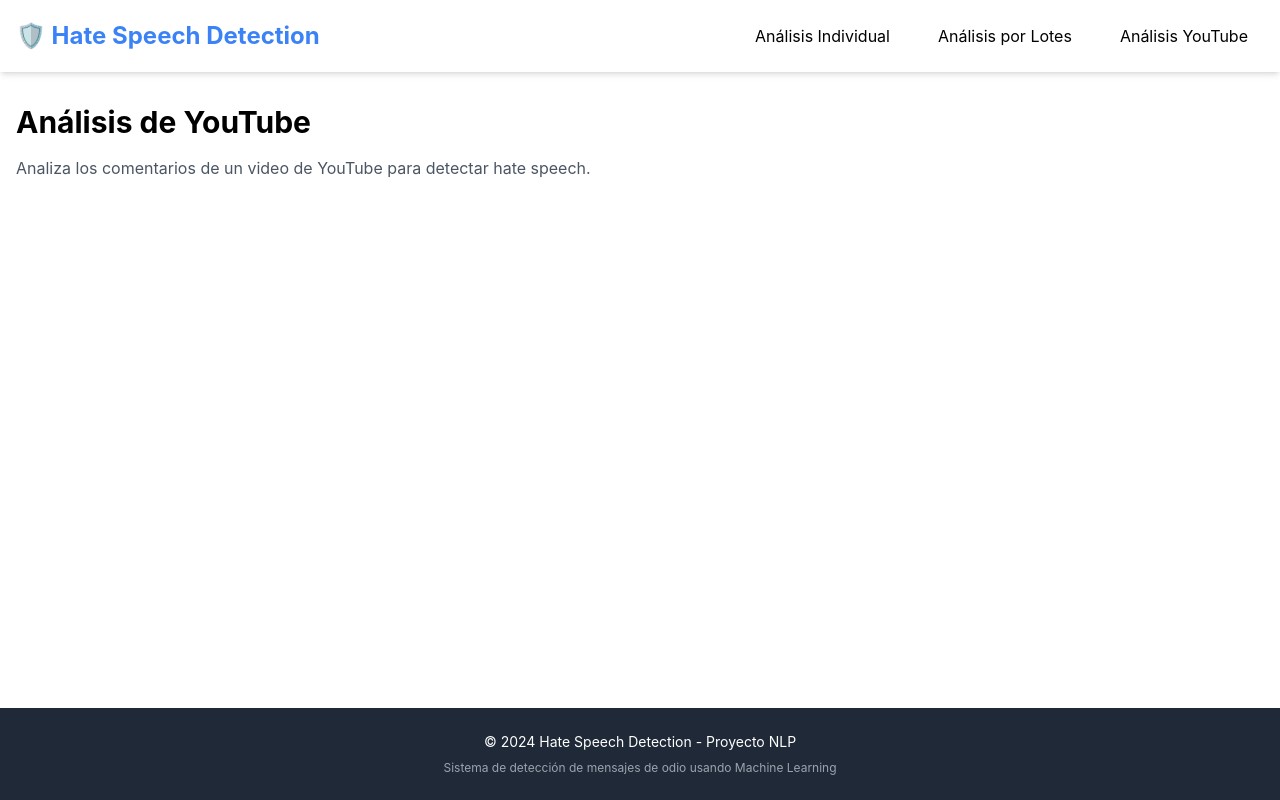
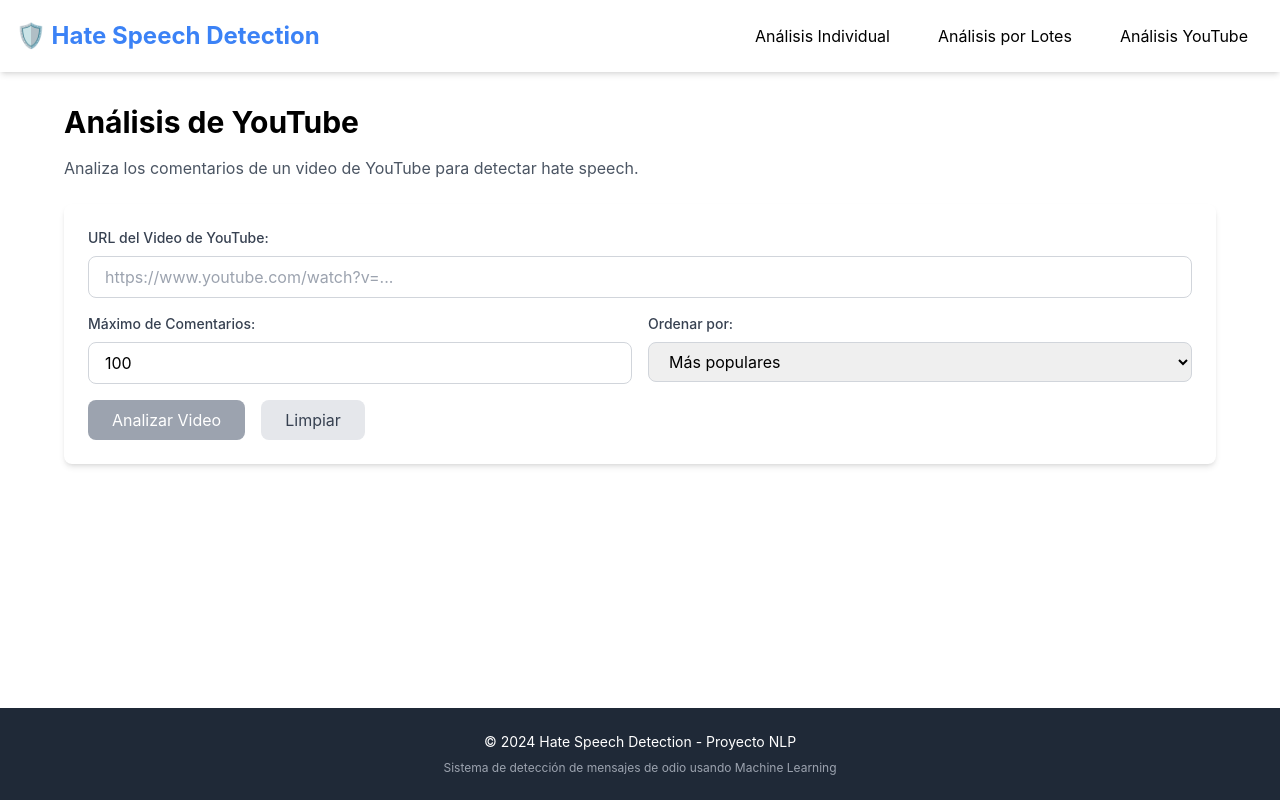
Before and after one commit to Bootcamp-IA-P5/projectX_NLP_Barbara_Sanchez, a React (Vite) app in the folder frontend/: page /youtube in a window 1280 px wide. Built offline with nearby package versions, Linux system fonts and the light colour scheme.

Commit message:
feat: implement YouTube video analysis page with comment filtering and statistics

```diff
--- a/frontend/src/pages/YouTubePage.jsx
+++ b/frontend/src/pages/YouTubePage.jsx
@@ -1,11 +1,259 @@
+import { useState } from 'react';
+import { analyzeYouTube } from '../services/api';
+
 function YouTubePage() {
+  const [videoUrl, setVideoUrl] = useState('');
+  const [maxComments, setMaxComments] = useState(100);
+  const [sortBy, setSortBy] = useState('top');
+  const [loading, setLoading] = useState(false);
+  const [result, setResult] = useState(null);
+  const [error, setError] = useState(null);
+  const [filter, setFilter] = useState('all'); // 'all', 'toxic', 'not-toxic'
+
+  const handleAnalyze = async () => {
+    if (!videoUrl.trim()) {
+      setError('Por favor, ingresa una URL de YouTube');
+      return;
+    }
+
+    // Validar que sea una URL de YouTube
+    if (!videoUrl.includes('youtube.com') && !videoUrl.includes('youtu.be')) {
+      setError('Por favor, ingresa una URL válida de YouTube');
+      return;
+    }
+
+    setLoading(true);
+    setError(null);
+    setResult(null);
+
+    try {
+      const analysisResult = await analyzeYouTube(videoUrl, maxComments, sortBy);
+      setResult(analysisResult);
+    } catch (err) {
+      setError(err.message || 'Error al analizar el video de YouTube');
+    } finally {
+      setLoading(false);
+    }
+  };
+
+  const handleClear = () => {
+    setVideoUrl('');
+    setResult(null);
+    setError(null);
+    setFilter('all');
+  };
+
+  // Filtrar comentarios según el filtro seleccionado
+  const filteredComments = result?.comments
+    ? result.comments.filter((comment) => {
+        if (filter === 'toxic') return comment.is_toxic;
+        if (filter === 'not-toxic') return !comment.is_toxic;
+        return true;
+      })
+    : [];
+
   return (
-    <div>
+    <div className="max-w-6xl mx-auto">
       <h1 className="text-3xl font-bold mb-4">Análisis de YouTube</h1>
       <p className="text-gray-600 mb-6">
         Analiza los comentarios de un video de YouTube para detectar hate speech.
       </p>
-      {/* Aquí irá el formulario de análisis de YouTube */}
+
+      {/* Formulario */}
+      <div className="bg-white rounded-lg shadow-md p-6 mb-6">
+        <div className="space-y-4">
+          <div>
+            <label htmlFor="video-url" className="block text-sm font-medium text-gray-700 mb-2">
+              URL del Video de YouTube:
+            </label>
+            <input
+              id="video-url"
+              type="text"
+              value={videoUrl}
+              onChange={(e) => setVideoUrl(e.target.value)}
+              placeholder="https://www.youtube.com/watch?v=..."
+              className="w-full px-4 py-2 border border-gray-300 rounded-lg focus:ring-2 focus:ring-primary focus:border-transparent"
+              disabled={loading}
+            />
+          </div>
+
+          <div className="grid grid-cols-1 md:grid-cols-2 gap-4">
+            <div>
+              <label htmlFor="max-comments" className="block text-sm font-medium text-gray-700 mb-2">
+                Máximo de Comentarios:
+              </label>
+              <input
+                id="max-comments"
+                type="number"
+                value={maxComments}
+                onChange={(e) => setMaxComments(parseInt(e.target.value) || 100)}
+                min="1"
+                max="500"
+                className="w-full px-4 py-2 border border-gray-300 rounded-lg focus:ring-2 focus:ring-primary focus:border-transparent"
+                disabled={loading}
+              />
+            </div>
+
+            <div>
+              <label htmlFor="sort-by" className="block text-sm font-medium text-gray-700 mb-2">
+                Ordenar por:
+              </label>
+              <select
+                id="sort-by"
+                value={sortBy}
+                onChange={(e) => setSortBy(e.target.value)}
+                className="w-full px-4 py-2 border border-gray-300 rounded-lg focus:ring-2 focus:ring-primary focus:border-transparent"
+                disabled={loading}
+              >
+                <option value="top">Más populares</option>
+                <option value="time">Más recientes</option>
+                <option value="relevance">Más relevantes</option>
+              </select>
+            </div>
+          </div>
+
+          <div className="flex gap-4">
+            <button
+              onClick={handleAnalyze}
+              disabled={loading || !videoUrl.trim()}
+              className="px-6 py-2 bg-primary text-white rounded-lg hover:bg-blue-600 disabled:bg-gray-400 disabled:cursor-not-allowed transition"
+            >
+              {loading ? 'Analizando...' : 'Analizar Video'}
+            </button>
+            <button
+              onClick={handleClear}
+              disabled={loading}
+              className="px-6 py-2 bg-gray-200 text-gray-700 rounded-lg hover:bg-gray-300 disabled:bg-gray-100 disabled:cursor-not-allowed transition"
+            >
+              Limpiar
+            </button>
+          </div>
+        </div>
+      </div>
+
+      {/* Error */}
+      {error && (
+        <div className="bg-red-50 border border-red-200 text-red-700 px-4 py-3 rounded-lg mb-6">
+          <p className="font-medium">Error:</p>
+          <p>{error}</p>
+        </div>
+      )}
+
+      {/* Estadísticas del Video */}
+      {result && (
+        <div className="bg-white rounded-lg shadow-md p-6 mb-6">
+          <h2 className="text-2xl font-bold mb-4">Estadísticas del Video</h2>
+          <div className="grid grid-cols-2 md:grid-cols-4 gap-4 mb-4">
+            <div className="bg-gray-50 p-4 rounded-lg">
+              <p className="text-sm text-gray-600">Total Comentarios</p>
+              <p className="text-2xl font-bold">{result.total_comments}</p>
+            </div>
+            <div className="bg-red-50 p-4 rounded-lg">
+              <p className="text-sm text-gray-600">Tóxicos</p>
+              <p className="text-2xl font-bold text-toxic">{result.toxic_count}</p>
+            </div>
+            <div className="bg-green-50 p-4 rounded-lg">
+              <p className="text-sm text-gray-600">No Tóxicos</p>
+              <p className="text-2xl font-bold text-not-toxic">{result.non_toxic_count}</p>
+            </div>
+            <div className="bg-blue-50 p-4 rounded-lg">
+              <p className="text-sm text-gray-600">% Tóxicos</p>
+              <p className="text-2xl font-bold text-primary">
+                {result.toxic_percentage.toFixed(1)}%
+              </p>
+            </div>
+          </div>
+          <div className="text-sm text-gray-600">
+            <p><strong>Video ID:</strong> {result.video_id}</p>
+            <p><strong>URL:</strong> <a href={result.video_url} target="_blank" rel="noopener noreferrer" className="text-primary hover:underline">{result.video_url}</a></p>
+          </div>
+        </div>
+      )}
+
+      {/* Filtros y Lista de Comentarios */}
+      {result && result.comments && result.comments.length > 0 && (
+        <div className="bg-white rounded-lg shadow-md p-6">
+          <div className="flex justify-between items-center mb-4">
+            <h2 className="text-2xl font-bold">Comentarios Analizados</h2>
+            <div className="flex gap-2">
+              <button
+                onClick={() => setFilter('all')}
+                className={`px-4 py-2 rounded-lg text-sm font-medium transition ${
+                  filter === 'all'
+                    ? 'bg-primary text-white'
+                    : 'bg-gray-200 text-gray-700 hover:bg-gray-300'
+                }`}
+              >
+                Todos ({result.comments.length})
+              </button>
+              <button
+                onClick={() => setFilter('toxic')}
+                className={`px-4 py-2 rounded-lg text-sm font-medium transition ${
+                  filter === 'toxic'
+                    ? 'bg-toxic text-white'
+                    : 'bg-gray-200 text-gray-700 hover:bg-gray-300'
+                }`}
+              >
+                Tóxicos ({result.toxic_count})
+              </button>
+              <button
+                onClick={() => setFilter('not-toxic')}
+                className={`px-4 py-2 rounded-lg text-sm font-medium transition ${
+                  filter === 'not-toxic'
+                    ? 'bg-not-toxic text-white'
+                    : 'bg-gray-200 text-gray-700 hover:bg-gray-300'
+                }`}
+              >
+                No Tóxicos ({result.non_toxic_count})
+              </button>
+            </div>
+          </div>
+
+          <div className="space-y-4 max-h-96 overflow-y-auto">
+            {filteredComments.map((comment, index) => (
+              <div
+                key={comment.comment_id || index}
+                className={`border rounded-lg p-4 ${
+                  comment.is_toxic ? 'border-red-200 bg-red-50' : 'border-green-200 bg-green-50'
+                }`}
+              >
+                <div className="flex justify-between items-start mb-2">
+                  <div className="flex items-center gap-2">
+                    <span
+                      className={`inline-block px-3 py-1 rounded-full text-xs font-semibold ${
+                        comment.is_toxic
+                          ? 'bg-toxic text-white'
+                          : 'bg-not-toxic text-white'
+                      }`}
+                    >
+                      {comment.toxicity_label}
+                    </span>
+                    <span className="text-xs text-gray-500">
+                      {comment.author && `@${comment.author}`}
+                    </span>
+                  </div>
+                  <div className="text-xs text-gray-500">
+                    {comment.likes > 0 && `👍 ${comment.likes}`}
+                    {comment.reply_count > 0 && ` 💬 ${comment.reply_count}`}
+                  </div>
+                </div>
+                <p className="text-gray-800 mb-2">{comment.text}</p>
+                <div className="flex gap-4 text-xs text-gray-600">
+                  <span>Probabilidad: {(comment.probability_toxic * 100).toFixed(1)}%</span>
+                  <span>Confianza: {(comment.confidence * 100).toFixed(1)}%</span>
+                  {comment.time && <span>⏰ {comment.time}</span>}
+                </div>
+              </div>
+            ))}
+          </div>
+
+          {filteredComments.length === 0 && (
+            <p className="text-center text-gray-500 py-8">
+              No hay comentarios que coincidan con el filtro seleccionado.
+            </p>
+          )}
+        </div>
+      )}
     </div>
   );
 }
```
